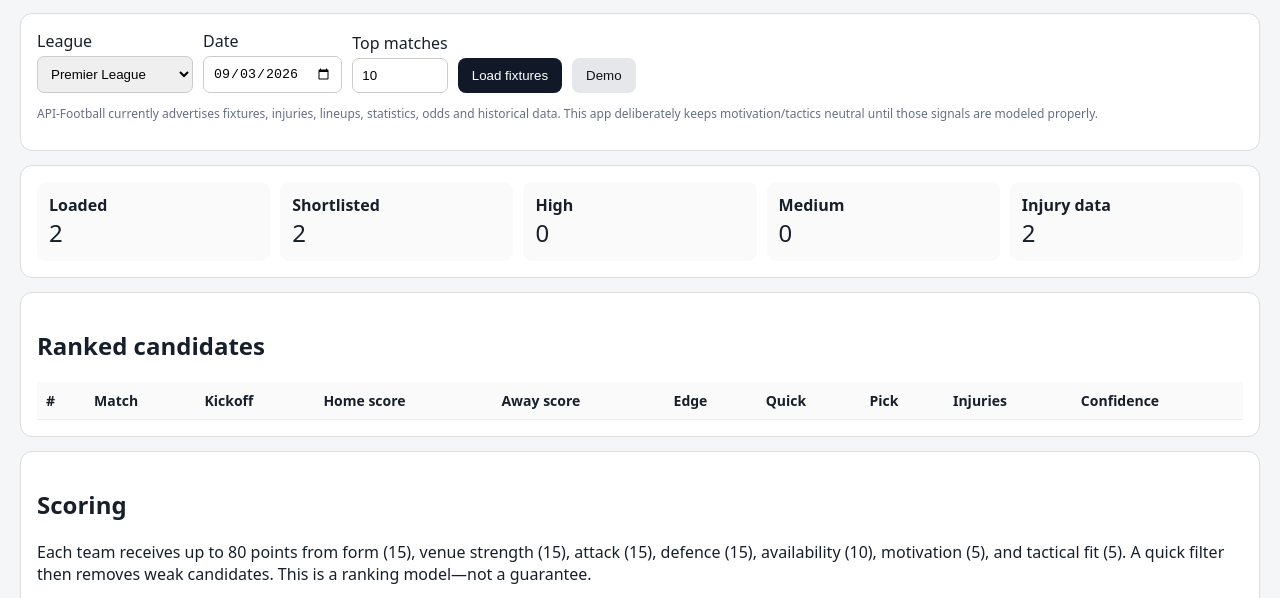
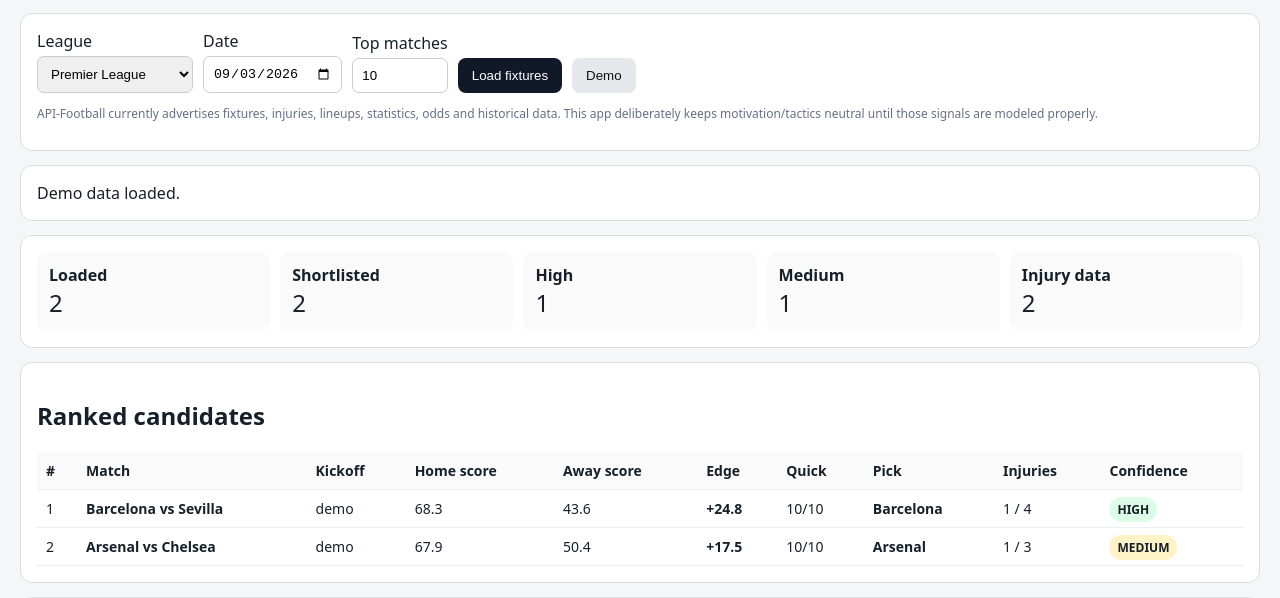
Before and after one commit to sleeklabtech/football-selector, a website: page public/index.html in a window 1280 px wide. Both pictures are taken after a click on the button "Demo". Shown: the part 131-729 px from the top of the page. Drawn offline with Linux system fonts and the light colour scheme.

Commit message:
Refactor render function for better filtering and sorting

```diff
--- a/public/index.html
+++ b/public/index.html
@@ -17,7 +17,7 @@
 <script>
 const $=id=>document.getElementById(id);function msg(t,err=false){$("message").innerHTML=t?`<div class="${err?"error":"card"}">${t}</div>`:""}function n(v){v=Number(v);return Number.isFinite(v)?Math.max(0,Math.min(1,v)):0}
 function score(m){const H=n(m.homeForm)*15+n(m.homeVenue)*15+n(m.homeAttack)*15+n(m.homeDefense)*15+(1-n(m.homeInjuries))*10+n(m.homeMotivation)*5+n(m.homeTactical)*5;const A=n(m.awayForm)*15+n(m.awayVenue)*15+n(m.awayAttack)*15+n(m.awayDefense)*15+(1-n(m.awayInjuries))*10+n(m.awayMotivation)*5+n(m.awayTactical)*5;const edge=Math.abs(H-A);const quick=(H>A?2:0)+(m.homeForm>m.awayForm+.08?2:0)+(m.homeVenue>m.awayVenue+.08?2:0)+(m.homeAttack+m.homeDefense>m.awayAttack+m.awayDefense+.12?2:0)+((1-m.homeInjuries)>(1-m.awayInjuries)+.05?2:0);return {...m,H,A,edge,quick,pick:H>=A?m.home:m.away,conf:edge>=18?"HIGH":edge>=10?"MEDIUM":"AVOID"}}
-function render(rows){const all=rows.map(score);const filtered=rows;const top=filtered.slice(0,Number($("topN").value)||10);$("stats").innerHTML=[["Loaded",rows.length],["Shortlisted",filtered.length],["High",filtered.filter(x=>x.conf==="HIGH").length],["Medium",filtered.filter(x=>x.conf==="MEDIUM").length],["Injury data",rows.filter(x=>x.dataQuality?.injuries).length]].map(x=>`<div class="stat"><b>${x[0]}</b><br><span style="font-size:24px">${x[1]}</span></div>`).join("");$("results").innerHTML=top.map((x,i)=>`<tr><td>${i+1}</td><td><b>${x.home} vs ${x.away}</b></td><td>${x.kickoff||""}</td><td>${x.H.toFixed(1)}</td><td>${x.A.toFixed(1)}</td><td><b>+${x.edge.toFixed(1)}</b></td><td>${x.quick}/10</td><td><b>${x.pick}</b></td><td>${x.homeInjuryCount??"-"} / ${x.awayInjuryCount??"-"}</td><td><span class="badge ${x.conf==="HIGH"?"high":x.conf==="MEDIUM"?"medium":"avoid"}">${x.conf}</span></td></tr>`).join("")||`<tr><td colspan="10">No matches passed the filter.</td></tr>`}
+function render(rows){const all=rows.map(score);const filtered=all.filter(x=>Number.isFinite(x.H)&&Number.isFinite(x.A)).sort((a,b)=>b.edge-a.edge);const top=filtered.slice(0,Number($("topN").value)||10);$("stats").innerHTML=[["Loaded",rows.length],["Shortlisted",filtered.length],["High",filtered.filter(x=>x.conf==="HIGH").length],["Medium",filtered.filter(x=>x.conf==="MEDIUM").length],["Injury data",rows.filter(x=>x.dataQuality?.injuries).length]].map(x=>`<div class="stat"><b>${x[0]}</b><br><span style="font-size:24px">${x[1]}</span></div>`).join("");$("results").innerHTML=top.map((x,i)=>`<tr><td>${i+1}</td><td><b>${x.home} vs ${x.away}</b></td><td>${x.kickoff||""}</td><td>${x.H.toFixed(1)}</td><td>${x.A.toFixed(1)}</td><td><b>+${x.edge.toFixed(1)}</b></td><td>${x.quick}/10</td><td><b>${x.pick}</b></td><td>${x.homeInjuryCount??"-"} / ${x.awayInjuryCount??"-"}</td><td><span class="badge ${x.conf==="HIGH"?"high":x.conf==="MEDIUM"?"medium":"avoid"}">${x.conf}</span></td></tr>`).join("")||`<tr><td colspan="10">No matches passed the filter.</td></tr>`}
 $("load").onclick=async()=>{msg("Loading fixtures, cached team stats and injury data…");try{const r=await fetch(`/api/matches?league=${$("league").value}&date=${$("date").value}`);const j=await r.json();if(!r.ok)throw new Error(j.error||"Request failed");render(j.matches);msg(`Loaded ${j.matches.length} analyzable fixtures from ${j.fixturesFound} scheduled fixtures. Injury rows: ${j.injuryRows}. ${j.note}`)}catch(e){msg(e.message,true)}};
 $("demo").onclick=()=>{render([{home:"Arsenal",away:"Chelsea",kickoff:"demo",homeForm:.82,awayForm:.56,homeVenue:.86,awayVenue:.52,homeAttack:.82,awayAttack:.67,homeDefense:.84,awayDefense:.61,homeInjuries:.08,awayInjuries:.18,homeInjuryCount:1,awayInjuryCount:3,homeMotivation:.9,awayMotivation:.78,homeTactical:.82,awayTactical:.58,dataQuality:{injuries:true}},{home:"Barcelona",away:"Sevilla",kickoff:"demo",homeForm:.84,awayForm:.43,homeVenue:.9,awayVenue:.45,homeAttack:.88,awayAttack:.56,homeDefense:.77,awayDefense:.54,homeInjuries:.1,awayInjuries:.24,homeInjuryCount:1,awayInjuryCount:4,homeMotivation:.86,awayMotivation:.7,homeTactical:.84,awayTactical:.55,dataQuality:{injuries:true}}]);msg("Demo data loaded.")};
 const d=new Date();$("date").value=new Date(d.getTime()-d.getTimezoneOffset()*60000).toISOString().slice(0,10);
```
